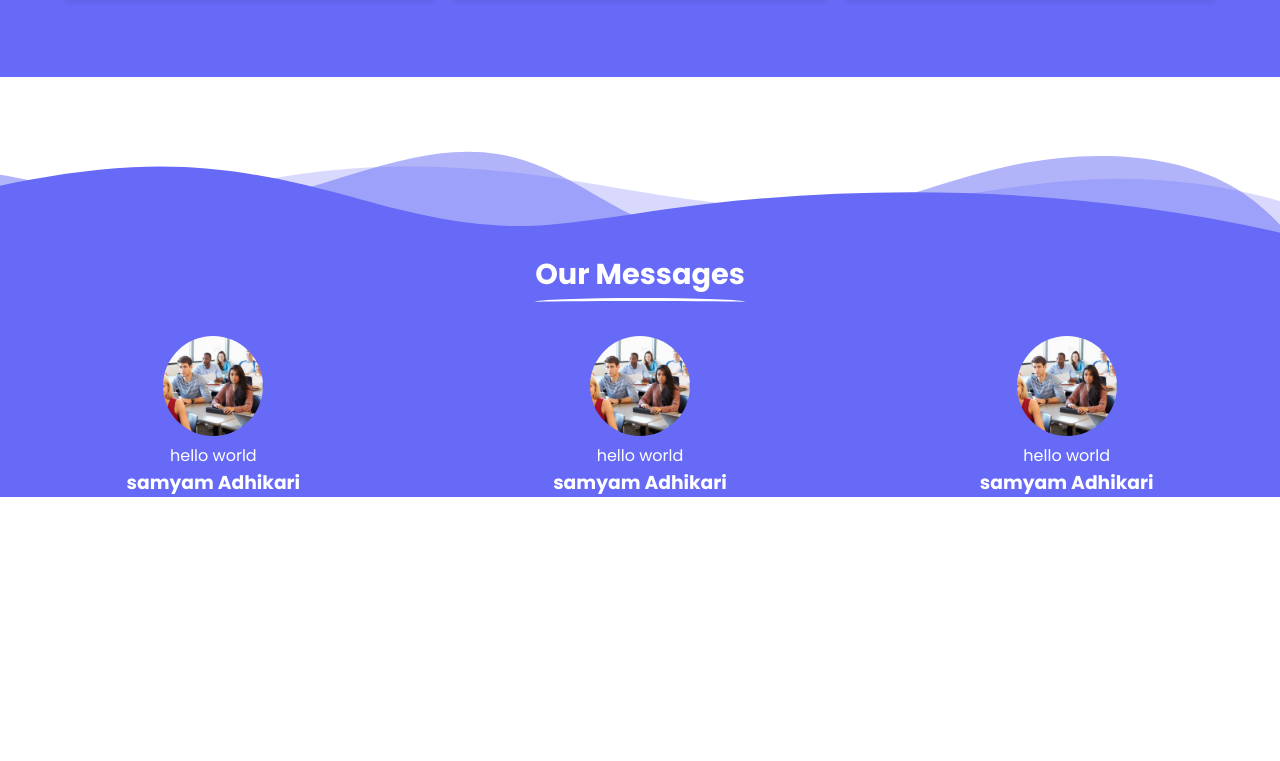
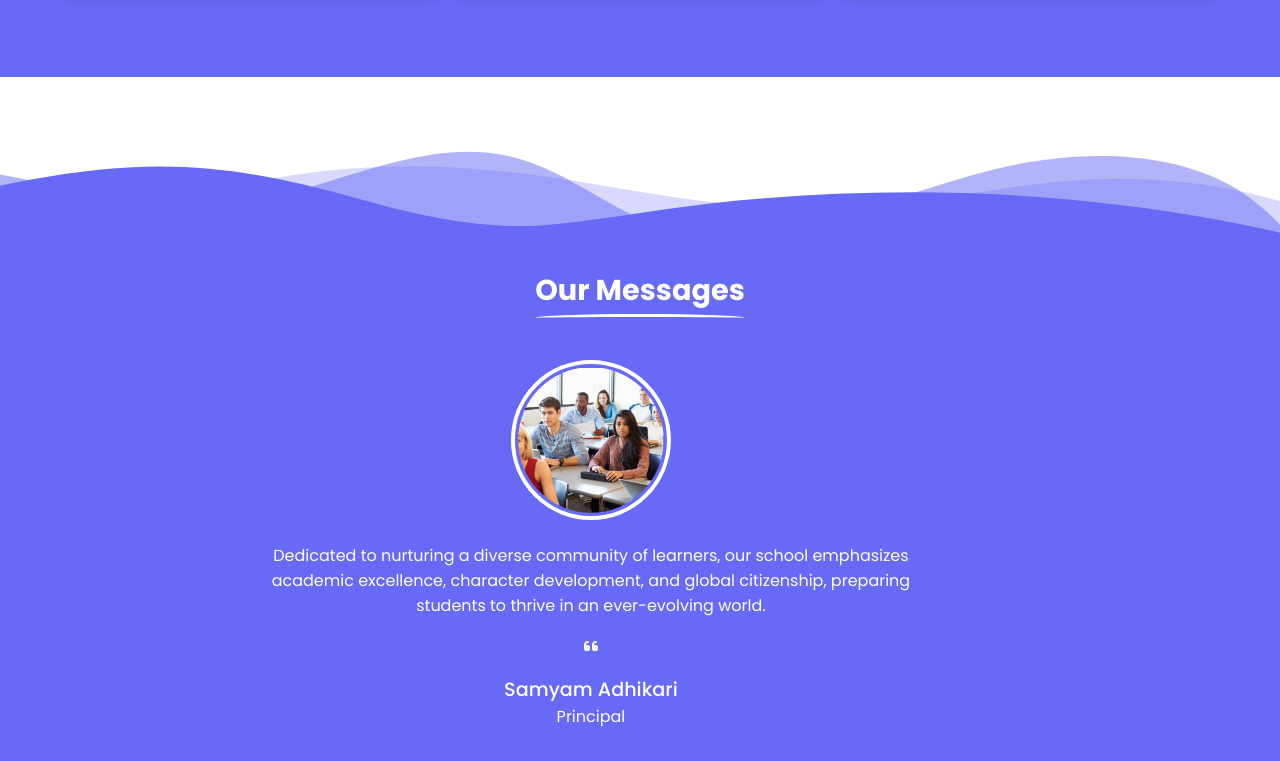
Before and after one commit to shaggy619/school-website, a plain HTML site: page index.html in a window 1280 px wide. Shown: the part 1705-2466 px from the top of the page. Before the commit the page ends 2202 px from the top, so only its background shows below. Drawn offline with nearby package versions, Linux system fonts and the light colour scheme.

Commit message:
Added New Files

```diff
--- a/index.html
+++ b/index.html
@@ -75,6 +75,7 @@
     <!-- Header End -->
 
     <!-- Slider Start -->
+    <section class="hero">
       <div class="swiper-container">
         <div class="swiper-wrapper">
           <div class="swiper-slide slide1">
@@ -84,7 +85,9 @@
               </p>
               <h2 class="text-slide2">
                 Welcome to
-              <span data-text="GURUKUL" class="main-animation"> GURUKUL </span>
+                <span data-text="GURUKUL" class="main-animation">
+                  GURUKUL
+                </span>
                 Academy
               </h2>
             </div>
@@ -96,7 +99,9 @@
               </p>
               <h2 class="text-slide2">
                 Welcome to
-              <span data-text="GURUKUL" class="main-animation"> GURUKUL </span>
+                <span data-text="GURUKUL" class="main-animation">
+                  GURUKUL
+                </span>
                 Academy
               </h2>
             </div>
@@ -108,7 +113,9 @@
               </p>
               <h2 class="text-slide2">
                 Welcome to
-              <span data-text="GURUKUL" class="main-animation"> GURUKUL </span>
+                <span data-text="GURUKUL" class="main-animation">
+                  GURUKUL
+                </span>
                 Academy
               </h2>
             </div>
@@ -118,6 +125,7 @@
         <div class="swiper-button-next"></div>
         <div class="swiper-button-prev"></div>
       </div>
+    </section>
     <!-- Slider End -->
 
     <!-- Features Section Start -->
@@ -603,25 +611,53 @@
     <!-- Dummy Section End -->
 
     <!-- Testimonials Section Start -->
-    <div class="testimonials">
-      <div class="testimonials-heading">
+    <div class="testinomial">
+      <div class="testinomial-heading">
         <h2 class="underline">Our Messages</h2>
       </div>
+      <div class="swiper-container">
         <div class="swiper-wrapper">
-        <div class="testimonials-slider">
+          <div class="swiper-slide">
+            <div>
               <img src="./Images/image1.png" alt="" />
-          <p>hello world</p>
-          <h3>samyam Adhikari</h3>
+              <p class="message">
+                Dedicated to nurturing a diverse community of learners, our
+                school emphasizes academic excellence, character development,
+                and global citizenship, preparing students to thrive in an
+                ever-evolving world.
+              </p>
+              <i class="fa-solid fa-quote-left"></i>
+              <h3>Samyam Adhikari</h3>
+              <p>Principal</p>
             </div>
-        <div class="testimonials-slider">
-          <img src="./Images/image1.png" alt="" />
-          <p>hello world</p>
-          <h3>samyam Adhikari</h3>
           </div>
-        <div class="testimonials-slider">
-          <img src="./Images/image1.png" alt="" />
-          <p>hello world</p>
-          <h3>samyam Adhikari</h3>
+          <div class="swiper-slide">
+            <div>
+              <img src="./Images/image2.png" alt="" />
+              <p class="message">
+                I am honored and feel privileged using this page as platform to
+                convey our commitment to serve, promote, and raise the boundless
+                potentiality of your children through the best-known Schooling
+                practices.
+              </p>
+              <i class="fa-solid fa-quote-left"></i>
+              <h3>Sudip Pandey</h3>
+              <p>Co-ordinator</p>
+            </div>
+          </div>
+          <div class="swiper-slide">
+            <div>
+              <img src="./Images/image3.png" alt="" />
+              <p class="message">
+                Everything has a purpose and it has it in meeting each student’s
+                innocent needs and genuine expectations. Children are always at
+                the center of all that we do.
+              </p>
+              <i class="fa-solid fa-quote-left"></i>
+              <h3>Susab Adhikari</h3>
+              <p>Discipline Incharge</p>
+            </div>
+          </div>
         </div>
       </div>
     </div>
--- a/style.css
+++ b/style.css
@@ -125,14 +125,14 @@ a {
 }
 
 /* slider */
-.swiper-container {
+.hero .swiper-container {
   width: 100%;
   height: 100vh;
   overflow: hidden;
 }
 
 /* Additional style for the slides */
-.swiper-slide {
+.hero .swiper-container .swiper-slide {
   width: 100%;
   height: 100%;
   overflow: hidden;
@@ -351,6 +351,12 @@ a {
   position: relative;
 }
 
+.testimonials {
+  height: 100%;
+  margin: 0;
+  overflow: hidden;
+}
+
 .custom-shape-divider-bottom-1698467442 {
   position: absolute;
   bottom: 0;
@@ -372,30 +378,59 @@ a {
   fill: #666af6;
 }
 
-.testimonials {
+.testinomial {
   background-color: var(--primary-color);
-  color: white;
+  padding-bottom: 3rem;
 }
 
-.testimonials-slider {
-  width: 100vw;
+.testinomial .swiper-container {
+  width: 100%;
+  overflow: hidden;
+  margin: 0 auto;
+}
+
+.testinomial img {
+  width: 10rem;
+  height: 10rem;
+  border-radius: 50%;
+  object-fit: cover;
+  padding: 0.2rem;
+  border: 4px solid;
+}
+
+.testinomial .swiper-container .swiper-slide {
+  width: 100%;
+  height: 100%;
+  overflow: hidden;
+  position: relative;
+  color: var(--white-color);
+  display: flex;
+  align-items: center;
+  justify-content: center;
+  font-size: 1rem;
   text-align: center;
 }
 
-.testimonials-slider img {
-  width: 100px;
-  height: 100px;
-  object-fit: cover;
-  border-radius: 50%;
+.testinomial .message {
+  width: 50vw;
+  padding: 1rem 0;
 }
 
-.testimonials-heading {
-  text-align: center;
-  padding-bottom: 2.5rem;
+.testinomial h3 {
+  font-size: 1.2rem;
+  font-weight: 500;
   padding-top: 1rem;
 }
 
-.testimonials h2 {
+.testinomial-heading {
+  text-align: center;
+  padding-top: 1rem;
+}
+
+.testinomial-heading h2 {
   display: inline-block;
+  color: var(--white-color);
+  padding-top: 1rem;
+  margin-bottom: 3rem;
   font-size: 1.8rem;
 }
```
Lines whose indentation alone changed are shown as unchanged.
